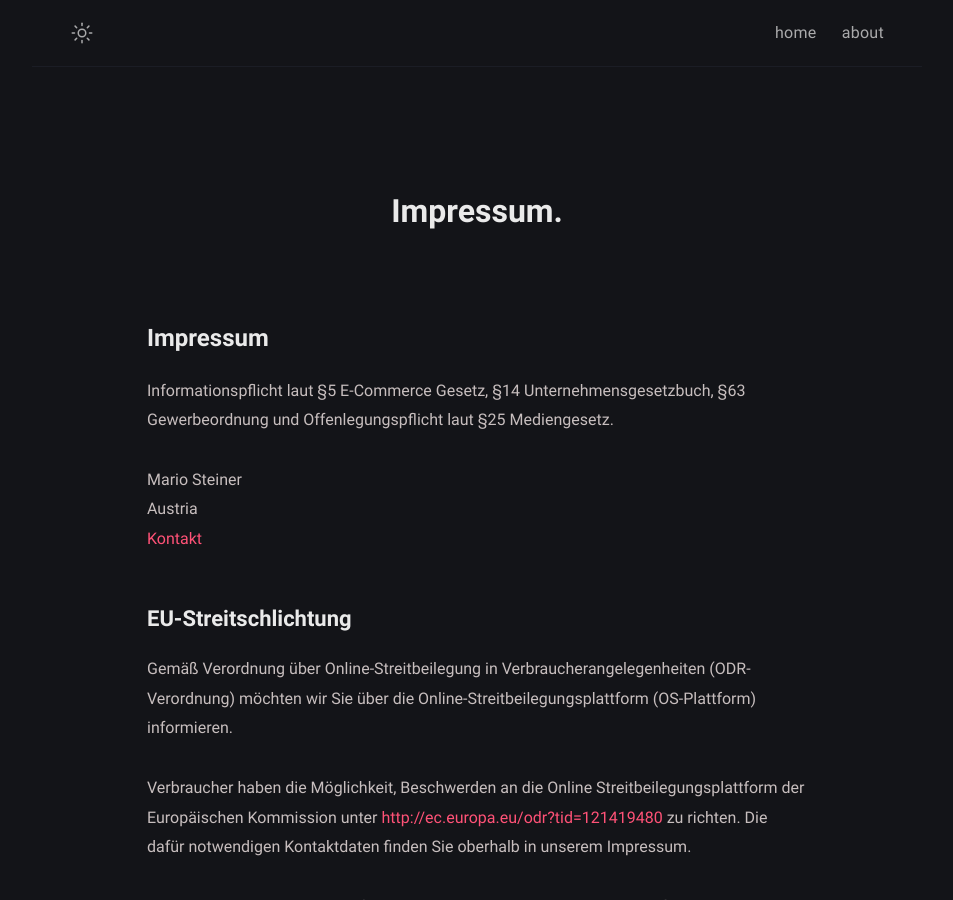
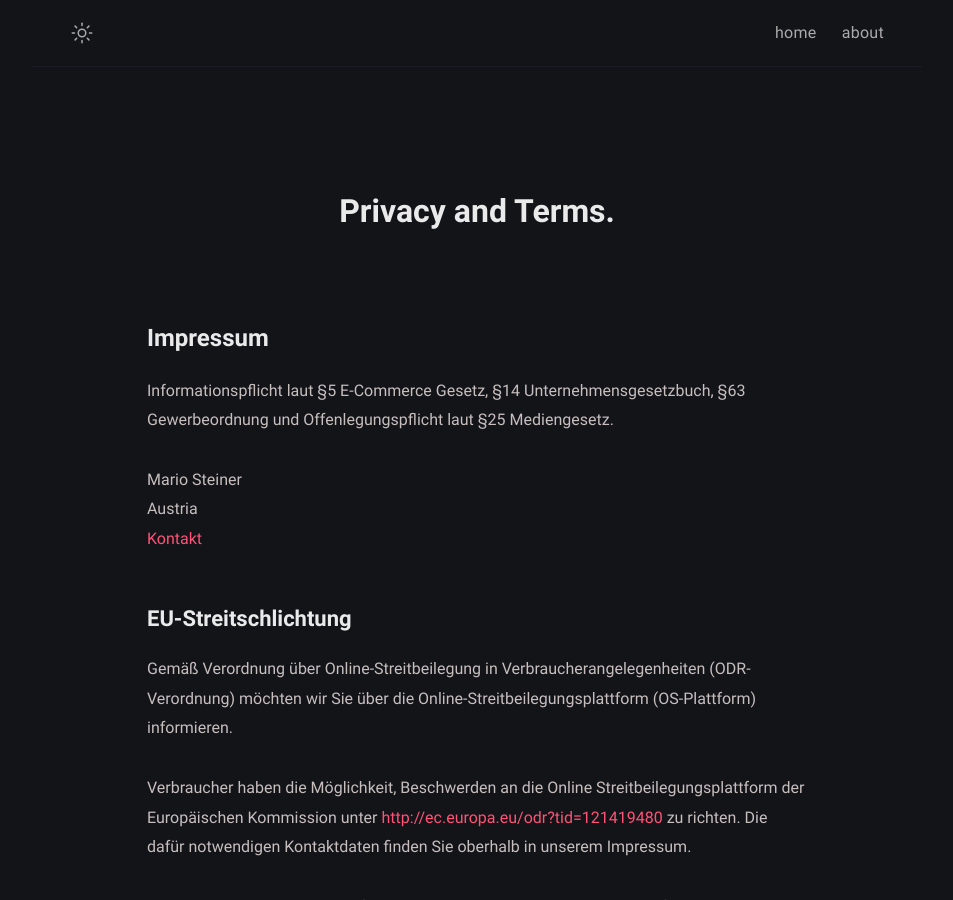
Before and after one commit to mariostnr/website, a Jekyll site: the page built from privacy.md, in a window 1280 px wide and 900 px high. Shown: the whole window, without its empty margins (163-1116 px from the left). Built offline with Jekyll 4.4.1, drawn with Linux system fonts in a browser that asks for light colours.

Commit message:
Update privacy.md

```diff
--- a/privacy.md
+++ b/privacy.md
@@ -1,8 +1,8 @@
 ---
-title: Impressum
+title: Privacy and Terms
 permalink: /privacy/
 layout: page
-excerpt: Impressum
+excerpt: Privacy and Terms
 comments: false
 ---
 
```
